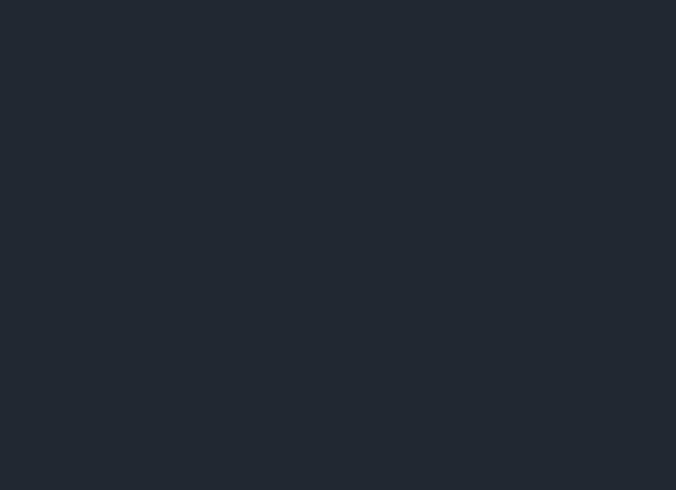
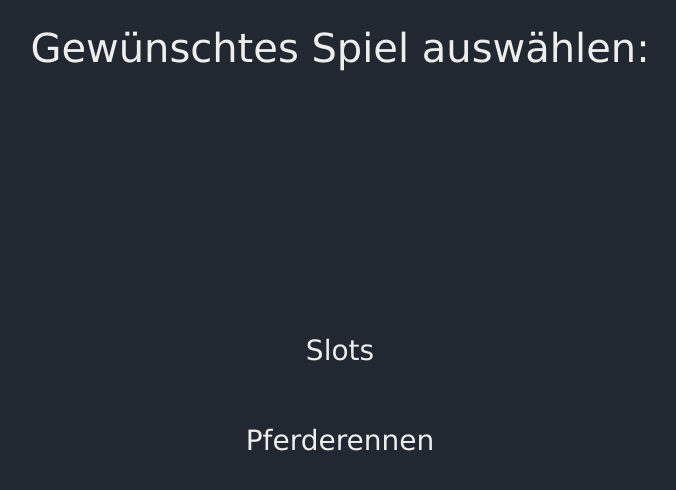
Before and after one commit to DieMenschenOrganisation/tdot_2023_host_app, a Vue app: page /games in a window 1280 px wide. Before the commit this address had no page. Shown: the top 490 px of the page, without its empty margins (300-976 px from the left). Built offline with nearby package versions, Linux system fonts and the light colour scheme.

Commit message:
added games selection

```diff
--- a/src/router/index.ts
+++ b/src/router/index.ts
@@ -1,6 +1,7 @@
 import { createRouter, createWebHistory } from 'vue-router'
 import SelectView from "@/views/SelectView.vue";
 import PayoutView from "@/views/PayoutView.vue";
+import GamesView from "@/views/GamesView.vue";
 
 const router = createRouter({
   history: createWebHistory(import.meta.env.BASE_URL),
@@ -14,6 +15,11 @@ const router = createRouter({
       path: "/payout",
       name: "payout",
       component: PayoutView
+    },
+    {
+      path: "/games",
+      name: "games",
+      component: GamesView
     }
   ]
 })
--- /dev/null
+++ b/src/views/GamesView.vue
@@ -0,0 +1,26 @@
+<script setup lang="ts">
+function toSlots() {
+    // TODO Redirect to slots
+}
+
+function toHorseRace() {
+    // TODO Redirect to horse race
+}
+</script>
+
+<template>
+    <h1 class="w-100 p-4 text-center">Gewünschtes Spiel auswählen:</h1>
+    <div class="position-absolute top-50 start-50 translate-middle d-flex flex-column align-items-center gap-5">
+        <h3 type="button" class="option" @click="toSlots">Slots</h3>
+        <h3 type="button" class="option" @click="toHorseRace">Pferderennen</h3>
+    </div>
+</template>
+
+<style scoped lang="scss">
+@import "@/assets/variables";
+.option {
+    &:hover {
+        color: $dark-mode-blue;
+    }
+}
+</style>
```
